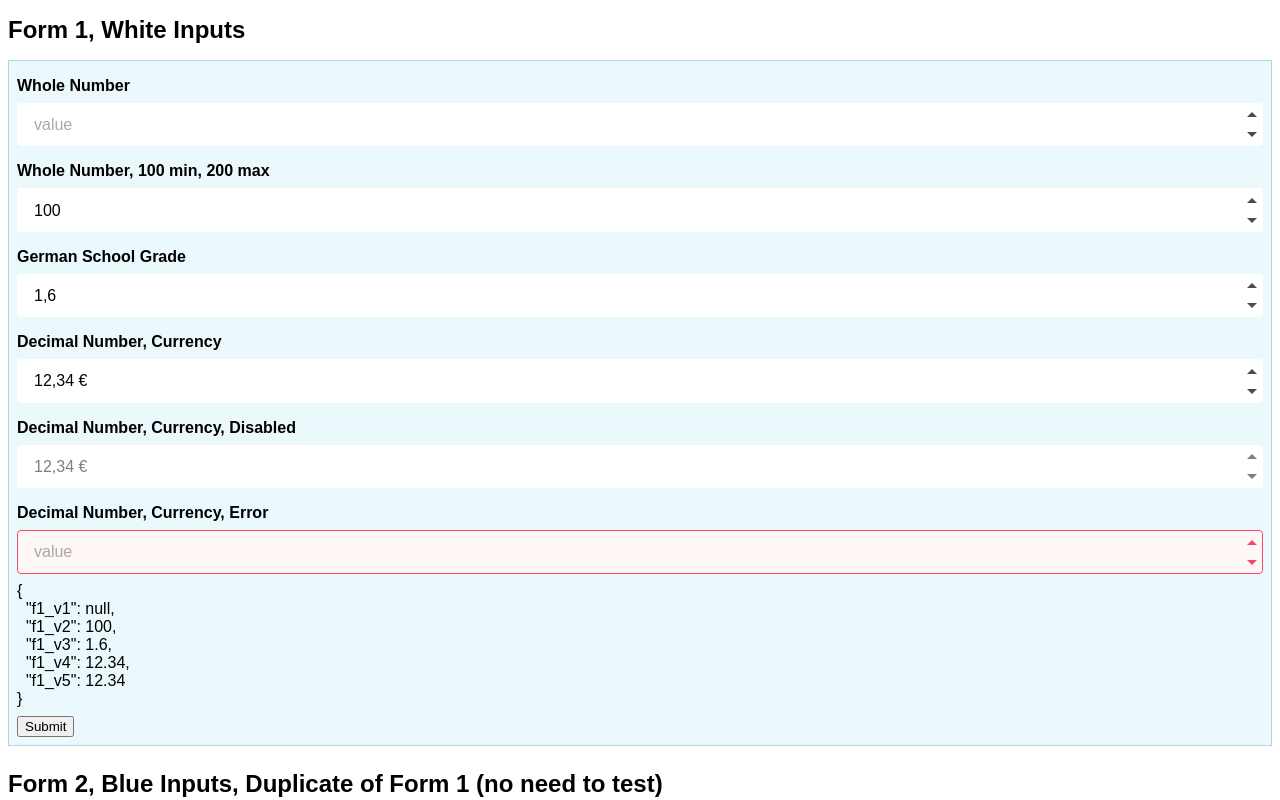
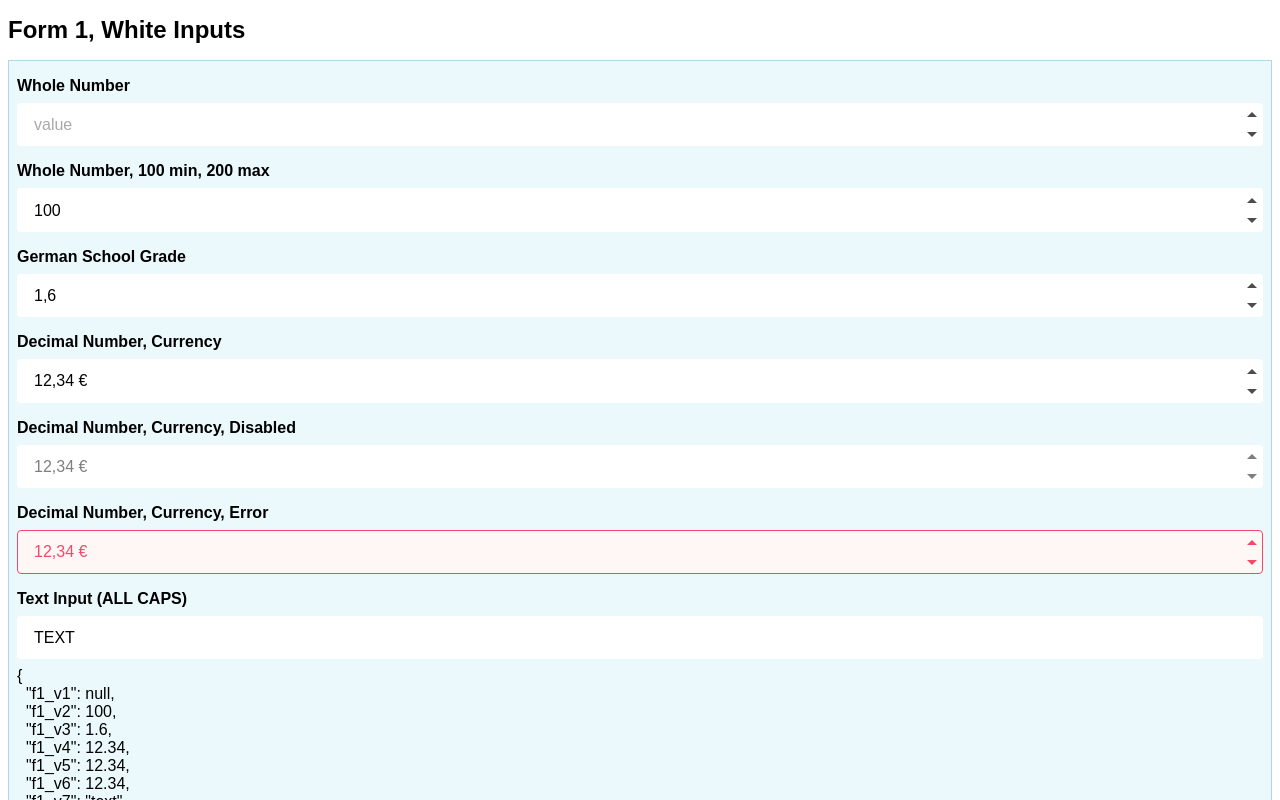
Before and after one commit to mark-hennessy/react-number-input, a React (Create React App) app: page / in a window 1280 px wide. Shown: the top 800 px of the page. Built offline with nearby package versions, Linux system fonts and the light colour scheme.

Commit message:
add text input to demo

```diff
--- a/src/DemoForm/DemoForm.js
+++ b/src/DemoForm/DemoForm.js
@@ -4,6 +4,7 @@ import Panel from '../Panel/Panel';
 import NumberInput from '../NumberInput/NumberInput';
 import Label from '../Label/Label';
 import './DemoForm.scss';
+import StandardInput from '../StandardInput/StandardInput';
 
 const CID = 'demo-form';
 
@@ -20,13 +21,15 @@ const DemoForm = ({ formName, blue, className }) => {
     [getInputName(inputCounter++)]: 1.6,
     [getInputName(inputCounter++)]: 12.34,
     [getInputName(inputCounter++)]: 12.34,
+    [getInputName(inputCounter++)]: 12.34,
+    [getInputName(inputCounter++)]: 'text',
   });
 
   const connectToState = inputName => {
     return {
       name: inputName,
       value: state[inputName],
-      onChange: (value, name) => {
+      onValueChange: (value, name) => {
         setState({ ...state, [name]: value });
       },
       placeholder: 'value',
@@ -79,6 +82,11 @@ const DemoForm = ({ formName, blue, className }) => {
           currency
           error
         />
+        <Label>Text Input (ALL CAPS)</Label>
+        <StandardInput
+          {...connectToState(getInputName(inputCounter++))}
+          valueTransform={v => v.toUpperCase()}
+        />
 
         <div className={`${CID}__form-state`}>
           {JSON.stringify(state, undefined, 2)}
--- a/src/NumberInput/NumberInput.js
+++ b/src/NumberInput/NumberInput.js
@@ -24,6 +24,7 @@ const NumberInput = ({
   disabled,
   ignoreEnterKey,
   onChange,
+  onValueChange,
   onKeyDown,
   onFocus,
   onBlur,
@@ -102,23 +103,31 @@ const NumberInput = ({
     return selectionLength === getInputValue().length;
   };
 
-  const setValue = number => {
+  const setValue = (e, number) => {
     snapshotSelectionState();
-    onChange(number, getInput().name);
+    e.target.value = number;
+
+    if (onChange) {
+      onChange(e);
+    }
+
+    if (onValueChange) {
+      onValueChange(number, getInput().name);
+    }
   };
 
-  const forceInputValueToNumber = bound => {
+  const forceInputValueToNumber = (e, bound) => {
     // if inputValue is not parsable to a number, then set it to null so it
     // doesn't get converted to 0. The input wouldn't be clearable otherwise.
     const number = containsNumber(getInputValue(), decimalSeparator)
       ? getInputNumberValue(bound)
       : null;
 
-    setValue(number);
+    setValue(e, number);
   };
 
-  const onChangeWrapper = () => {
-    forceInputValueToNumber(false);
+  const onChangeWrapper = e => {
+    forceInputValueToNumber(e, false);
   };
 
   const calculateStepMultiplier = e => {
@@ -145,7 +154,7 @@ const NumberInput = ({
     setCursorPosition(newInputValue.replace(suffix, '').length);
 
     // to trigger onChange
-    setValue(newNumberValue);
+    setValue(e, newNumberValue);
   };
 
   const onStepUp = e => {
@@ -235,7 +244,7 @@ const NumberInput = ({
       }
 
       // to trigger onChange
-      setValue(newNumberValue);
+      setValue(e, newNumberValue);
     }
     // Backspace from "0|,00" should clear the input
     else if (
@@ -245,7 +254,7 @@ const NumberInput = ({
       parse(inputValue.substring(1, inputValue.length), false) === 0
     ) {
       e.preventDefault();
-      setValue(null);
+      setValue(e, null);
     }
   };
 
@@ -309,7 +318,7 @@ const NumberInput = ({
 
     // this is needed to clear invalid values such as '-' without a number
     // after it, and to bound valid values to min/max if specified
-    forceInputValueToNumber(true);
+    forceInputValueToNumber(e, true);
 
     if (onBlur) {
       onBlur(e);
--- a/src/StandardInput/StandardInput.js
+++ b/src/StandardInput/StandardInput.js
@@ -9,12 +9,13 @@ const StandardInput = ({
   type,
   name,
   value,
+  valueTransform,
   placeholder,
   blue,
   error,
   disabled,
-  ignoreEnterKey,
   onChange,
+  onValueChange,
   onKeyDown,
   onFocus,
   onBlur,
@@ -22,6 +23,24 @@ const StandardInput = ({
   className,
   dataCy,
 }, ref) => {
+  const transform = valueTransform || (v => v);
+  const stringValue = value !== undefined && value !== null ? `${value}` : '';
+  const transformedValue = transform(stringValue);
+
+  const onChangeWrapper = e => {
+    const { name, value } = e.target;
+    const newValue = transform(value);
+    e.target.value = newValue;
+
+    if (onChange) {
+      onChange(e);
+    }
+
+    if (onValueChange) {
+      onValueChange(newValue, name);
+    }
+  };
+
   return (
     <input
       ref={ref}
@@ -29,14 +48,15 @@ const StandardInput = ({
       data-cy={dataCy || buildDataCyString(`${name}-input`)}
       type={type || 'text'}
       name={name}
-      value={value}
+      value={transformedValue}
       placeholder={placeholder}
       disabled={disabled}
-      onChange={onChange}
+      onChange={onChangeWrapper}
       onKeyDown={onKeyDown}
       onFocus={onFocus}
       onBlur={onBlur}
       onSelect={onSelect}
+      spellCheck='false'
     />
   );
 };
```
